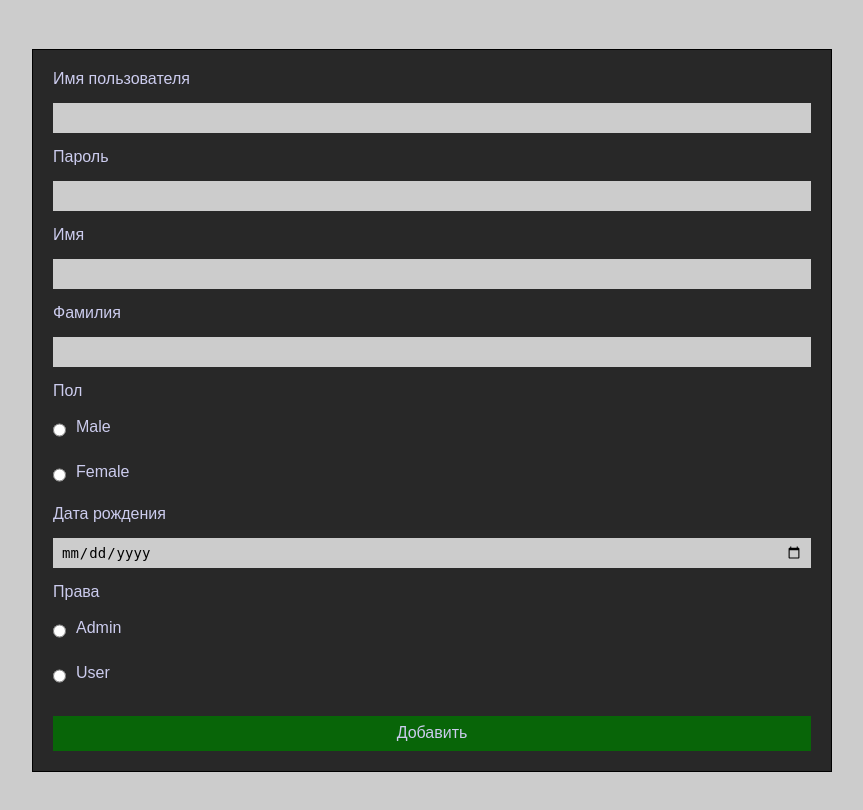
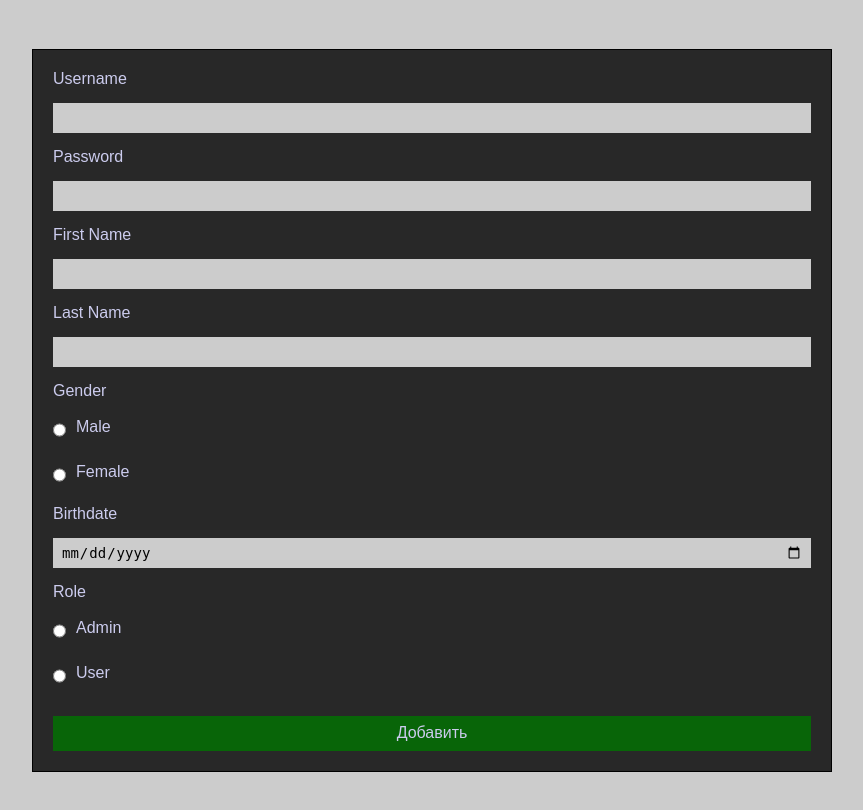
Before and after one commit to ashim120303/test_php, a PHP site: page /add-user.php in a window 1280 px wide. Shown: the whole page, without its empty margins (208-1071 px from the left). Run offline with PHP 8.4, Linux system fonts and the light colour scheme; the visitor is signed in with stand-in values (Sample User, id 1).

Commit message:
Code refactor

```diff
--- a/add-user.php
+++ b/add-user.php
@@ -11,19 +11,19 @@
 <body>
 <div class="wrapper">
     <form action="foo.php" method="post" class="form">
-        <p class="form__text">Имя пользователя</p>
+        <p class="form__text">Username</p>
         <input type="text" class="form__input" name="username" required>
 
-        <p class="form__text">Пароль</p>
+        <p class="form__text">Password</p>
         <input type="password" class="form__input" name="password" required>
 
-        <p class="form__text">Имя</p>
+        <p class="form__text">First Name</p>
         <input type="text" class="form__input" name="first_name" required>
 
-        <p class="form__text">Фамилия</p>
+        <p class="form__text">Last Name</p>
         <input type="text" class="form__input" name="last_name" required>
 
-        <p class="form__text">Пол</p>
+        <p class="form__text">Gender</p>
         <div class="form__radio-block">
             <input type="radio" id="male" class="form__input" name="gender" value="Male" required>
             <label for="male">Male</label>
@@ -33,10 +33,10 @@
             <label for="female">Female</label>
         </div>
 
-        <p class="form__text">Дата рождения</p>
+        <p class="form__text">Birthdate</p>
         <input type="date" class="form__input" name="birthdate" required>
 
-        <p class="form__text">Права</p>
+        <p class="form__text">Role</p>
         <div class="form__radio-block">
             <input type="radio" id="admin" class="form__input" name="role" value="Admin" required>
             <label for="admin">Admin</label>
--- a/css/add-user.css
+++ b/css/add-user.css
@@ -28,8 +28,6 @@
 .form__text:focus{
   text-decoration: none;
 }
-
-
 .form__radio-block{
   display: flex;
 }
@@ -39,7 +37,6 @@
   display: block;
   margin-top: 3px;
 }
-
 .form__button {
   width: 100%;
   height: 35px;
--- a/css/main.css
+++ b/css/main.css
@@ -1,38 +1,17 @@
 /* RESET STYLES ======================================== */
 * {margin: 0;border: 0;padding: 0;}
-
 *,*::before,*::after {box-sizing: inherit;}
-
 html,body {height: 100%;box-sizing: border-box;}
-
 li {list-style: none;}
-
 a {color: inherit;text-decoration: none;}
 input:focus{outline: none;}
-
 button {font: inherit;color: inherit;cursor: pointer;background-color: transparent;}
-
 
 /* COMMON STYLES ========================================*/
 body {font-family: sans-serif;font-size: 16px;color: #000; background-color: #ccc;}
-
 .wrapper {min-height: 100%;overflow: clip;display: flex;flex-direction: column;}
 
-
 /* FORM STYLES ========================================*/
-
-
-
-/* PROFILE STYLES ========================================*/
-
-.profile {
-}
-.profile__text {
-}
-.personal {
-}
-.personal__text {
-}
 
 
 /* HEADER STYLES ========================================*/
@@ -128,10 +107,8 @@ body {font-family: sans-serif;font-size: 16px;color: #000; background-color: #cc
   position: relative;
   margin: 10px;
 }
-
 .user__info {
 }
-
 .user__buttons {
   position: absolute;
   right: 5px;
@@ -215,7 +192,6 @@ body {font-family: sans-serif;font-size: 16px;color: #000; background-color: #cc
   font-size: 28px;
   font-weight: bold;
 }
-
 .close:hover,
 .close:focus {
   color: black;
```
Also changed, not shown: index.php (+0 -12 lines), js/app.js (+12 -2 lines).
